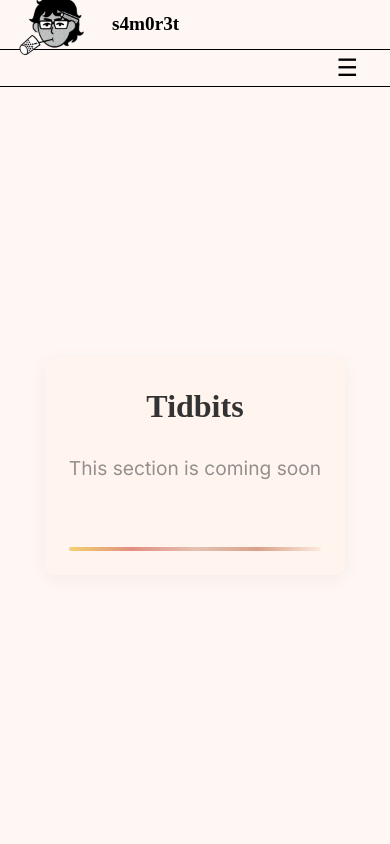
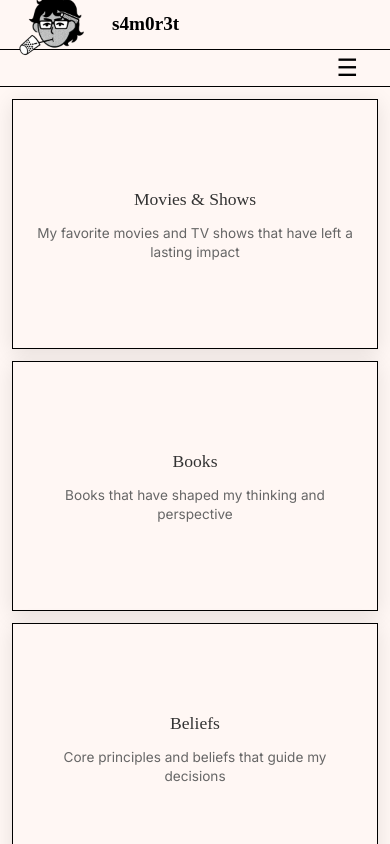
Before and after one commit to shivamrawat1/portfolio, a Next.js app: page / in a window 390 px wide. Both pictures are taken after a click on the element "Tidbits". Shown: the top 844 px of the page. Built offline with nearby package versions, Linux system fonts and the light colour scheme.

Commit message:
added tidbits

```diff
--- a/src/app/components/pages/about.tsx
+++ b/src/app/components/pages/about.tsx
@@ -45,7 +45,7 @@ export default function AboutPage() {
                         </Link>{' '}
                         awards—and even a{' '}
                         <Link href="https://x.com/narendramodi/status/1485612096130002946?lang=en" className={styles.highlight_link}>tweet</Link> from
-                        the President of India.
+                        the Prime Minister of India.
                     </p>
                     <p>
                         For university, I made a last-minute decision to attend{' '}
@@ -53,12 +53,12 @@ export default function AboutPage() {
                         country each semester—including the US, South Korea, Taiwan, India, Argentina, the UK,
                         and Germany—broadened my academic and cultural experiences. I initially pursued
                         Natural Science but, after discovering wet labs weren&apos;t for me, switched to Computer
-                        Science as my major.
+                        Science.
                     </p>
                     <p>
                         Now, I strive to become a{' '}
                         <Link href="https://www.urbandictionary.com/define.php?term=Cracked" className={styles.highlight_link}>cracked</Link>{' '}
-                        developer and build products and services that can positively impact millions of
+                        developer and build products and services that can impact millions of
                         people.
                     </p>
                 </div>
--- a/src/app/components/pages/friends.tsx
+++ b/src/app/components/pages/friends.tsx
@@ -417,7 +417,7 @@ export default function FriendsPage() {
                 </div>
 
                 <div className={styles.friend_info}>
-                    <p className={styles.info_text}>Click on a friend node to visit their page. This section is currently under construction.</p>
+                    <p className={styles.info_text}>Click on a friend node to visit their page. This section is currently under construction and the people are not real.</p>
                 </div>
             </div>
         </div>
--- a/src/app/components/pages/tidbits.tsx
+++ b/src/app/components/pages/tidbits.tsx
@@ -1,13 +1,22 @@
 "use client"
 
-import { useEffect } from "react";
+import { useEffect, useState } from "react";
 import styles from "../../styles/pages/tidbits.module.css";
 
 interface TidbitsPageProps {
     updateCategoryHeader?: (header: React.ReactNode) => void;
 }
 
+interface TidbitCard {
+    id: number;
+    title: string;
+    frontContent: string;
+    backContent: string[];
+}
+
 export default function TidbitsPage({ updateCategoryHeader }: TidbitsPageProps) {
+    const [flippedCards, setFlippedCards] = useState<number[]>([]);
+
     // Update the parent component with our header if the prop exists
     useEffect(() => {
         if (updateCategoryHeader) {
@@ -18,14 +27,82 @@ export default function TidbitsPage({ updateCategoryHeader }: TidbitsPageProps)
         }
     }, [updateCategoryHeader]);
 
+    const tidbitCards: TidbitCard[] = [
+        {
+            id: 1,
+            title: "Movies & Shows",
+            frontContent: "My favorite movies and TV shows that have left a lasting impact",
+            backContent: [
+                "Everything Everywhere All at Once (2022)",
+                "The Half of It (2020)",
+                "Anora (2024)"
+            ]
+        },
+        {
+            id: 2,
+            title: "Books",
+            frontContent: "Books that have shaped my thinking and perspective",
+            backContent: [
+                "Flow - Mihaly Csikszentmihalyi",
+                "A Little Life - Hanya Yanagihara",
+                "Atomic Habits - James Clear"
+            ]
+        },
+        {
+            id: 3,
+            title: "Beliefs",
+            frontContent: "Core principles and beliefs that guide my decisions",
+            backContent: [
+                "Happiness without lying to the self",
+                "I can learn anything, jut need to aligh it to my values",
+                "Like people and they will like you back",
+                "Focus on work and skills, money will follow",
+                "Maximise growth",
+                "Interested in everything/everyone (atleast in spirit)"
+            ]
+        },
+        {
+            id: 4,
+            title: "Random",
+            frontContent: "Interesting facts and tidbits that don't fit elsewhere",
+            backContent: [
+            ]
+        }
+    ];
+
+    const toggleCard = (cardId: number) => {
+        setFlippedCards(prev =>
+            prev.includes(cardId)
+                ? prev.filter(id => id !== cardId)
+                : [...prev, cardId]
+        );
+    };
+
     return (
         <div className={styles.tidbits_container}>
-            <div className={styles.coming_soon}>
-                <div className={styles.message_container}>
-                    <h2 className={styles.title}>Tidbits</h2>
-                    <p className={styles.message}>This section is coming soon</p>
-                    <div className={styles.construction_line}></div>
-                </div>
+            <div className={styles.cards_grid}>
+                {tidbitCards.map(card => (
+                    <div
+                        key={card.id}
+                        className={`${styles.card} ${flippedCards.includes(card.id) ? styles.flipped : ''}`}
+                        onClick={() => toggleCard(card.id)}
+                    >
+                        <div className={styles.card_inner}>
+                            <div className={styles.card_front}>
+                                <h3>{card.title}</h3>
+                                <p>{card.frontContent}</p>
+                            </div>
+                            <div className={styles.card_back}>
+                                <h3>{card.title}</h3>
+                                <ul>
+                                    {card.backContent.map((item, index) => (
+                                        <li key={index}>{item}</li>
+                                    ))}
+                                </ul>
+                            </div>
+                        </div>
+                    </div>
+                ))}
             </div>
         </div>
     );
--- a/src/app/styles/pages/tidbits.module.css
+++ b/src/app/styles/pages/tidbits.module.css
@@ -3,103 +3,188 @@
     justify-content: center;
     align-items: center;
     width: 100%;
-    height: 90vh;
-    min-height: 70vh;
+    min-height: 85vh;
+    padding: 2rem;
+    background-color: #FFF7F4;
 }
 
-.coming_soon {
-    text-align: center;
-    max-width: 600px;
-    padding: 2rem;
-    border-radius: 10px;
-    background-color: rgba(244, 208, 111, 0.05);
-    box-shadow: 0 4px 20px rgba(0, 0, 0, 0.05);
+.cards_grid {
+    display: grid;
+    grid-template-columns: repeat(4, 1fr);
+    gap: 2rem;
+    max-width: 1400px;
+    width: 100%;
+    height: 70vh;
 }
 
-.message_container {
+.card {
+    perspective: 1000px;
+    height: 100%;
+    cursor: pointer;
+}
+
+.card_inner {
+    position: relative;
+    width: 100%;
+    height: 100%;
+    text-align: center;
+    transition: transform 0.8s;
+    transform-style: preserve-3d;
+    box-shadow: 0 4px 20px rgba(0, 0, 0, 0.1);
+    background-color: #FFF7F4;
+    border: 1px solid #000;
+}
+
+.card.flipped .card_inner {
+    transform: rotateY(180deg);
+}
+
+.card_front,
+.card_back {
+    position: absolute;
+    width: 100%;
+    height: 100%;
+    backface-visibility: hidden;
+    padding: 2rem;
     display: flex;
     flex-direction: column;
+    justify-content: center;
     align-items: center;
-    gap: 1rem;
 }
 
-.title {
-    font-size: 2.5rem;
-    font-weight: 700;
-    color: #333;
-    margin-bottom: 0.5rem;
+.card_front {
+    background-color: #FFF7F4;
 }
 
-.message {
-    font-size: 1.5rem;
-    color: #666;
-    margin-bottom: 2rem;
-    animation: pulse 2s infinite;
+.card_back {
+    background-color: #FFF7F4;
+    transform: rotateY(180deg);
+    overflow-y: auto;
 }
 
-.construction_line {
-    width: 100%;
-    height: 4px;
-    background: linear-gradient(90deg,
-            #f4d06f 0%,
-            #e28f83 25%,
-            #e4c1b3 50%,
-            #d8a28c 75%,
-            #fceadd 100%);
-    border-radius: 2px;
-    margin-top: 1rem;
-    position: relative;
-    overflow: hidden;
+.card_front h3,
+.card_back h3 {
+    font-family: 'Playfair Display', serif;
+    font-size: 1.5rem;
+    margin-bottom: 1rem;
+    color: #333;
 }
 
-.construction_line::after {
-    content: '';
-    position: absolute;
-    top: 0;
-    left: -100%;
-    width: 100%;
-    height: 100%;
-    background: linear-gradient(90deg,
-            transparent 0%,
-            rgba(255, 255, 255, 0.8) 50%,
-            transparent 100%);
-    animation: shine 3s infinite;
+.card_front p {
+    font-size: 1rem;
+    color: #666;
+    line-height: 1.5;
 }
 
-@keyframes pulse {
-    0% {
-        opacity: 1;
-    }
-
-    50% {
-        opacity: 0.7;
-    }
-
-    100% {
-        opacity: 1;
-    }
+.card_back ul {
+    list-style: none;
+    padding: 0;
+    margin: 0;
+    width: 100%;
+    text-align: left;
 }
 
-@keyframes shine {
-    0% {
-        left: -100%;
-    }
+.card_back li {
+    font-size: 0.9rem;
+    color: #333;
+    margin-bottom: 0.75rem;
+    padding-left: 1rem;
+    position: relative;
+}
 
-    100% {
-        left: 100%;
+.card_back li::before {
+    content: "•";
+    position: absolute;
+    left: 0;
+    color: #333;
+}
+
+/* Hover effects */
+.card:hover .card_inner {
+    box-shadow: 0 8px 30px rgba(0, 0, 0, 0.15);
+}
+
+/* Responsive adjustments */
+@media (max-width: 1200px) {
+    .cards_grid {
+        grid-template-columns: repeat(2, 1fr);
+        grid-template-rows: repeat(2, 1fr);
+        height: 80vh;
+        gap: 1.5rem;
     }
 }
 
 @media (max-width: 768px) {
-    .coming_soon {
+    .tidbits_container {
+        padding: 1rem;
+        min-height: auto;
+    }
+
+    .cards_grid {
+        grid-template-columns: 1fr;
+        grid-template-rows: repeat(4, 1fr);
+        gap: 1rem;
+        height: auto;
+        max-height: none;
+    }
+
+    .card {
+        height: 280px;
+        min-height: 280px;
+    }
+
+    .card_front h3,
+    .card_back h3 {
+        font-size: 1.2rem;
+        margin-bottom: 0.75rem;
+    }
+
+    .card_front p {
+        font-size: 0.9rem;
+        line-height: 1.4;
+    }
+
+    .card_back li {
+        font-size: 0.85rem;
+        margin-bottom: 0.5rem;
+        padding-left: 0.75rem;
+    }
+
+    .card_front,
+    .card_back {
         padding: 1.5rem;
     }
+}
 
-    .title {
-        font-size: 2rem;
+@media (max-width: 480px) {
+    .tidbits_container {
+        padding: 0.75rem;
     }
 
-    .message {
-        font-size: 1.2rem;
+    .cards_grid {
+        gap: 0.75rem;
+    }
+
+    .card {
+        height: 250px;
+        min-height: 250px;
+    }
+
+    .card_front h3,
+    .card_back h3 {
+        font-size: 1.1rem;
+    }
+
+    .card_front p {
+        font-size: 0.85rem;
+    }
+
+    .card_back li {
+        font-size: 0.8rem;
+    }
+
+    .card_front,
+    .card_back {
+        padding: 1.25rem;
     }
 }
```
